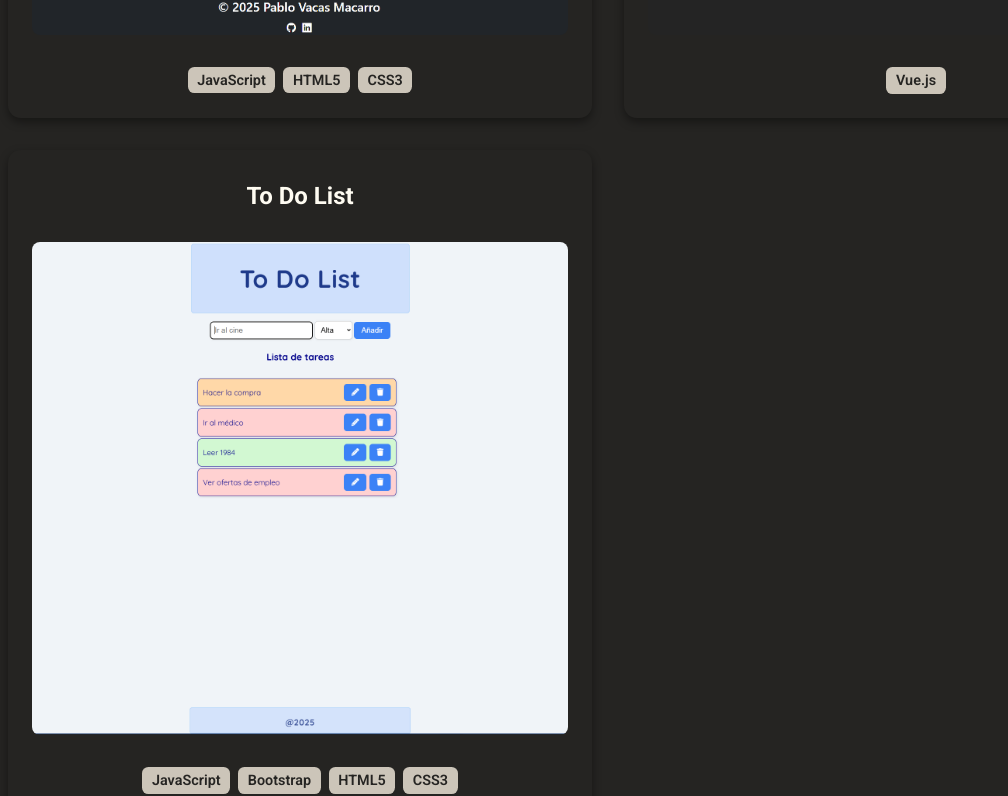
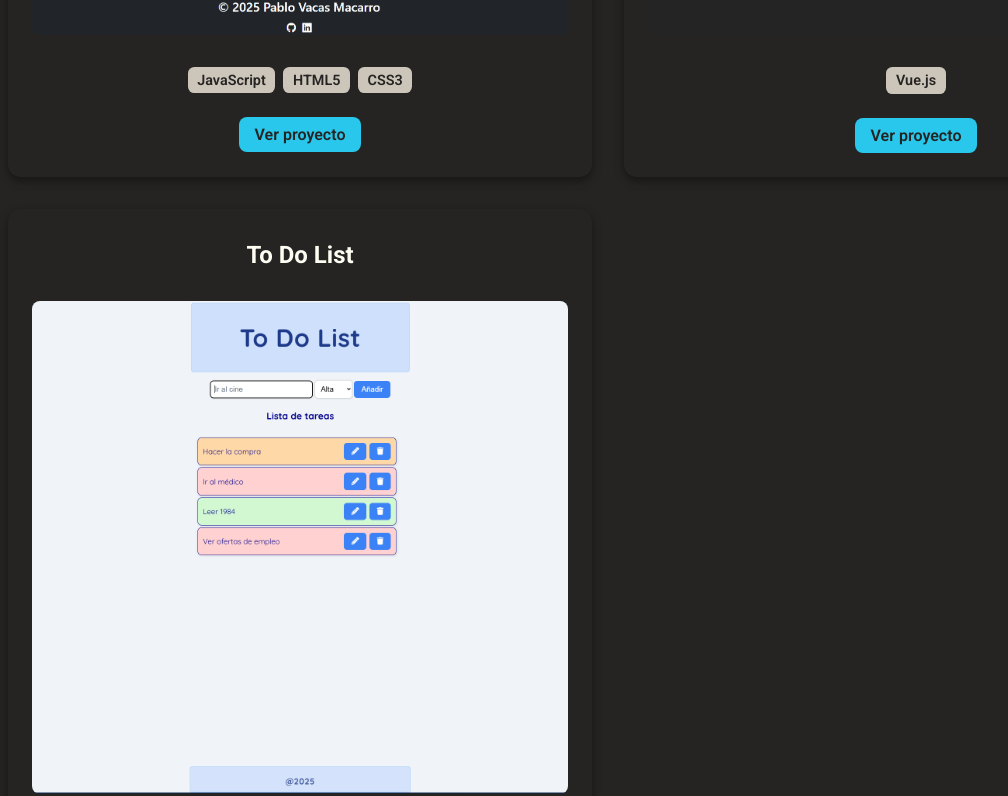
Before and after one commit to pablov-git/portfolio, a Vue app: page /projects in a window 1280 px wide. Shown: the part 848-1644 px from the top of the page, without its empty margins (32-1040 px from the left). Built offline with nearby package versions, Linux system fonts and the light colour scheme.

Commit message:
I added links to github projects

```diff
--- a/src/components/ProjectCard.vue
+++ b/src/components/ProjectCard.vue
@@ -3,6 +3,7 @@ defineProps({
   title: String,
   image: String,
   technologies: Array,
+  link: String // nuevo prop para el enlace
 })
 </script>
 
@@ -13,6 +14,8 @@ defineProps({
     <div class="project_technologies">
       <span v-for="tech in technologies" :key="tech" class="tech_name">{{ tech }}</span>
     </div>
+    <!-- Botón solo si link existe -->
+    <a v-if="link" :href="link" target="_blank" rel="noopener" class="project_button">Ver proyecto</a>
   </div>
 </template>
 
@@ -37,7 +40,6 @@ defineProps({
 .project_image {
   width: 100%;
   border-radius: 0.5rem;
-  margin-bottom: 1rem;
   object-fit: cover;
   margin-bottom: 2rem;
 }
@@ -56,6 +58,7 @@ defineProps({
   flex-wrap: wrap;
   gap: 0.5rem;
   justify-content: center;
+  margin-bottom: 1.5rem;
 }
 
 .tech_name {
@@ -66,4 +69,18 @@ defineProps({
   font-size: 0.9rem;
   font-weight: 600;
 }
+
+.project_button {
+  padding: 0.5rem 1rem;
+  background-color: var(--sky);
+  color: var(--eerie-black);
+  border-radius: 0.5rem;
+  text-decoration: none;
+  font-weight: 600;
+  transition: background 0.3s ease;
+}
+
+.project_button:hover {
+  background-color: var(--floral-white);
+}
 </style>
--- a/src/views/HomeView.vue
+++ b/src/views/HomeView.vue
@@ -3,7 +3,7 @@ import profilePhotoColor from '../../public/profilePhotoColor.png'
 import TechCard from '../components/TechCard.vue'
 
 const technologies = [
-  { name: 'Vue.js', logo: '/logos/vue.png', level: 2 },
+  { name: 'Vue.js', logo: '/logos/vue.png', level: 3 },
   { name: 'JavaScript', logo: '/logos/javascript.png', level: 3 },
   { name: 'HTML5', logo: '/logos/html.png', level: 4 },
   { name: 'CSS3', logo: '/logos/css.png', level: 4 },
--- a/src/views/ProjectView.vue
+++ b/src/views/ProjectView.vue
@@ -5,19 +5,23 @@ const projects = [
   {
     title: 'E-Commerce',
     image: '/thumbnails/proyectoEcommerce.png',
-    technologies: ["JavaScript", "HTML5", "CSS3"]
+    technologies: ["JavaScript", "HTML5", "CSS3"],
+    link: 'https://github.com/pablov-git/e-commerce'
   },
   {
     title: 'Filmoteca',
     image: '/thumbnails/proyectoPeliculas.png',
-    technologies: ["Vue.js"]
+    technologies: ["Vue.js"],
+    link: 'https://github.com/pablov-git/favourite-films'
   },
   {
     title: 'To Do List',
     image: '/thumbnails/proyectoTodolist.png',
-    technologies: ["JavaScript", "Bootstrap", "HTML5", "CSS3"]
+    technologies: ["JavaScript", "Bootstrap", "HTML5", "CSS3"],
+    link: 'https://github.com/pablov-git/to-do-list'
   },
 ]
+
 </script>
 
 <template>
@@ -30,6 +34,7 @@ const projects = [
         :title="project.title"
         :image="project.image"
         :technologies="project.technologies"
+        :link="project.link"
       />
     </div>
   </section>
```
